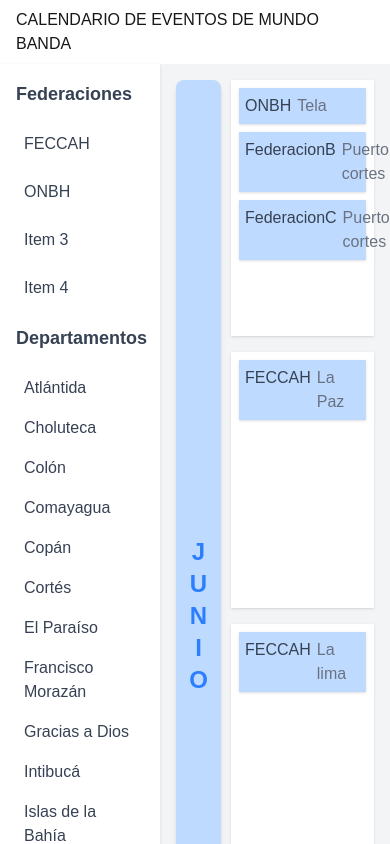
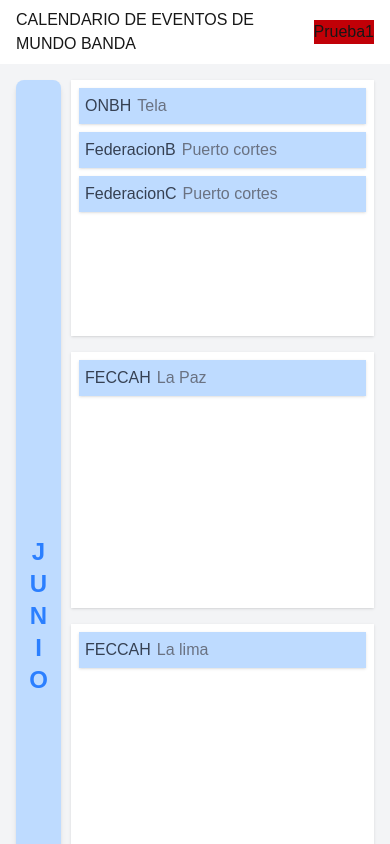
Before and after one commit to OscarMrzz/mundoBanda, a Next.js app: page / in a window 390 px wide. Shown: the top 844 px of the page. Built offline with nearby package versions, Linux system fonts and the light colour scheme.

Commit message:
haciendo prueba para ver como funciona el desplegue

```diff
--- a/componet/navbar/NavBarN.tsx
+++ b/componet/navbar/NavBarN.tsx
@@ -4,6 +4,7 @@ const NavBarN = () => {
   return (
     <div className='bg-white shadow h-16 flex items-center justify-center px-4'>
       <h1>CALENDARIO DE EVENTOS DE MUNDO BANDA</h1>
+      <h2 className='bg-red-700'>Prueba1</h2>
     </div>
   )
 }
--- a/componet/sidebar/sidebar.tsx
+++ b/componet/sidebar/sidebar.tsx
@@ -2,7 +2,7 @@ import React from 'react'
 
 const sidebar = () => {
     return (
-        <div className='w-40  bg-white  shadow p-4'>
+        <div className='w-40 hidden md:block  bg-white  shadow p-4'>
             <div className='flex flex-col   h-full ga'>
                 <h2 className='text-lg text-gray-700 font-bold mb-4'>Federaciones</h2>
                 <ul className='space-y-2'>
```
